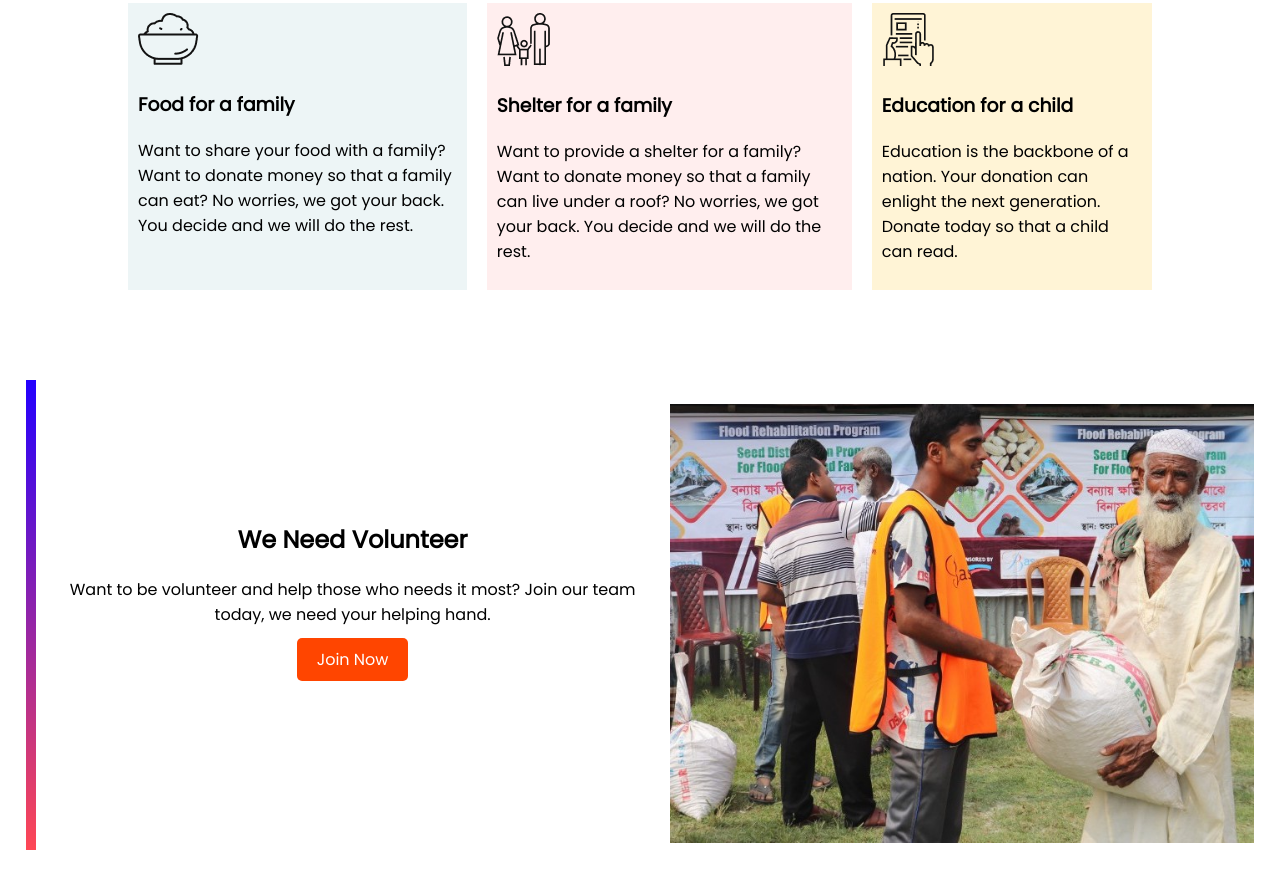
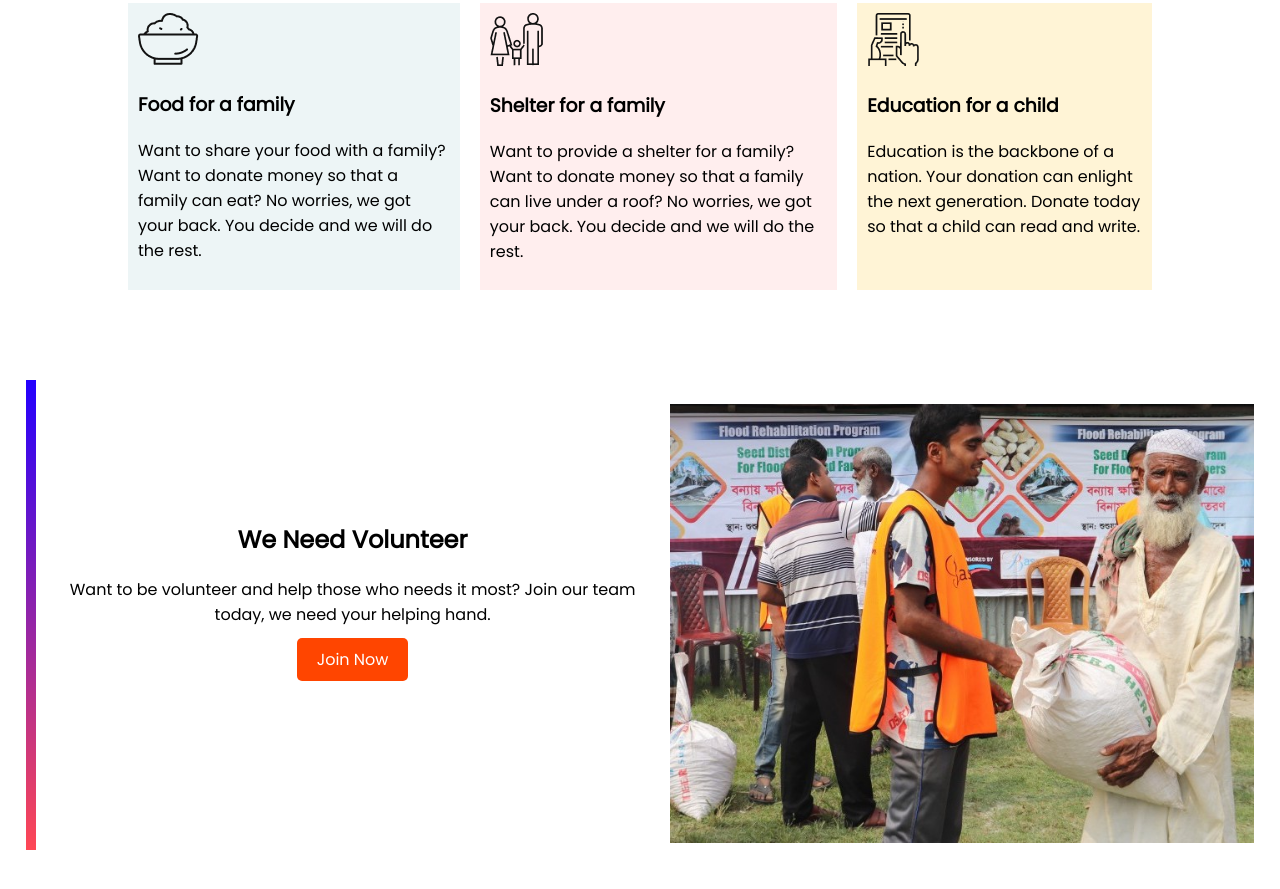
Before and after one commit to Springhawk27/donate-today, a plain HTML site: page index.html in a window 1280 px wide. Shown: the part 1441-2330 px from the top of the page. Drawn offline with Linux system fonts and the light colour scheme; a web font is replaced by a local one.

Commit message:
minor changes

```diff
--- a/index.html
+++ b/index.html
@@ -67,10 +67,11 @@
                         worries, we got your back. You decide and we will do the rest.</p>
                 </div>
                 <div id="education-section">
+
                     <img src="./icons/frame.png" alt="">
                     <h3>Education for a child</h3>
                     <p>Education is the backbone of a nation. Your donation can enlight the next generation. Donate
-                        today so that a child can read.</p>
+                        today so that a child can read and write.</p>
                 </div>
             </div>
         </div>
```
